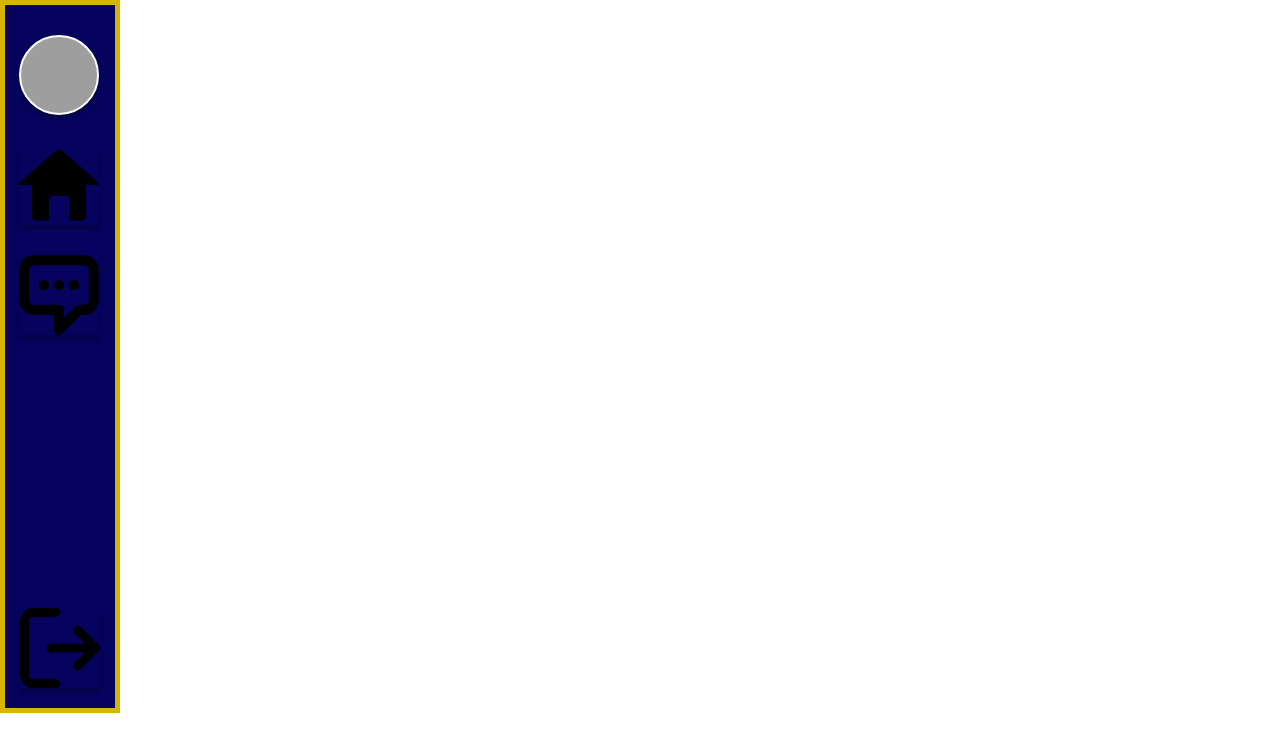
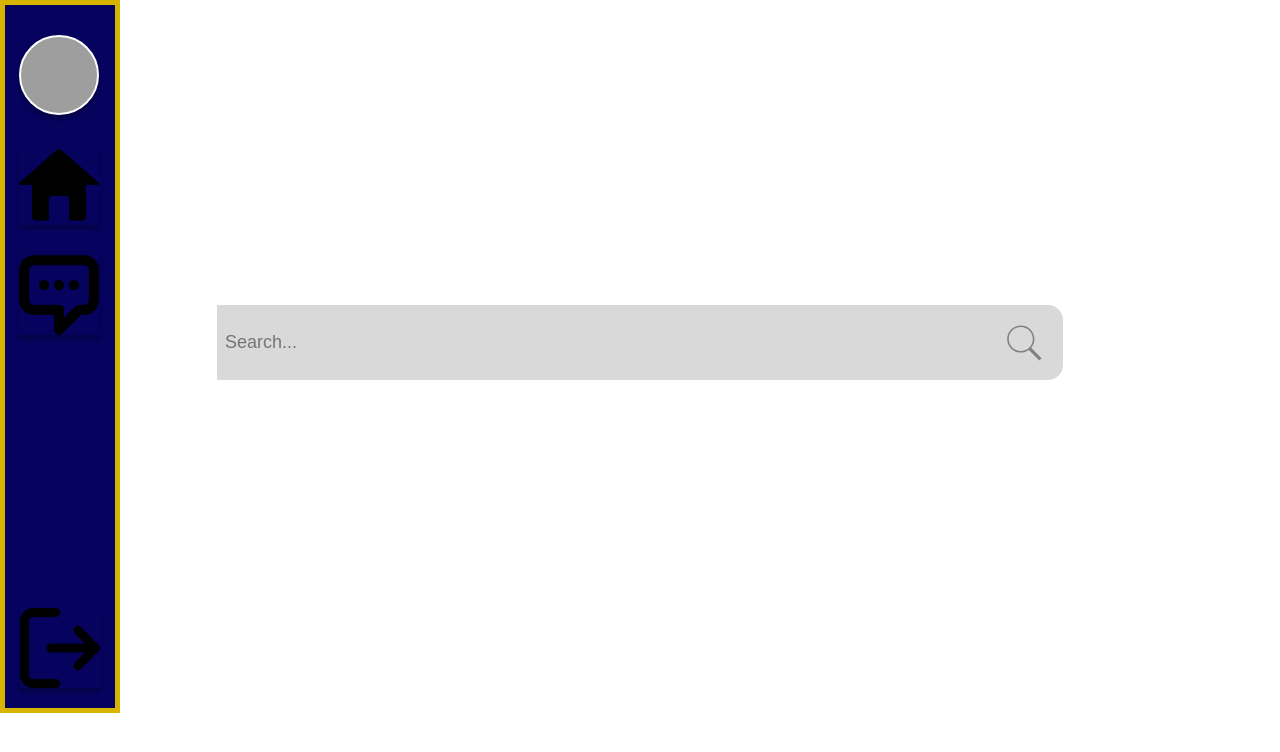
Before and after one commit to WVU-CS230-2024-01-Group02/WVURide, a React (Create React App) app: page /home in a window 1280 px wide. Shown: the top 752 px of the page. Built offline with nearby package versions, Linux system fonts and the light colour scheme; grey boxes are pictures that could not be loaded.

Commit message:
Animations on buttons and search bar input implemented.

```diff
--- a/src/Components/HomePage.css
+++ b/src/Components/HomePage.css
@@ -1,3 +1,5 @@
+@import url('https://fonts.googleapis.com/css2?family=Noto+Sans:wght@400;700&display=swap');
+
 body {
     overflow: hidden;
     color: white;
@@ -63,8 +65,8 @@ body {
     box-shadow: 0px 4px 4px 0px #00000040;
     border: none;
     outline: none;
-    top: 70px; /* Adjust distance from the top */
-    left: 35%; /* Adjust horizontal position */
+    top: 70px;
+    left: 35%;
     background-color: transparent;
     transform: translateX(-50%);
     transition: transform 0.3s ease;
@@ -97,3 +99,56 @@ body {
     transform: scale(1.05);
     cursor: pointer;
 }
+
+.search-container {
+    position: absolute;
+    top: 50%;
+    left: 50%;
+    transform: translate(-50%, -100%);
+    text-align: center;
+
+}
+
+.search-bar {
+    display: flex;
+    align-items: center;
+    justify-content: center;
+    margin-bottom: 20px;
+    border: 1px solid #05035D;
+    border-radius: 0 15px 15px 0;
+    background-color: #d9d9d9;
+    border: none;
+    width: 846px;
+    height: 75px;
+}
+
+.search-input {
+    width: 300px;
+    height: 40px;
+    padding: 0 10px;
+    border: 1px solid #ccc;
+    border-radius: 20px;
+    outline: none;
+    background: none;
+}
+
+.search-btn {
+    position: relative;
+    width: 40px;
+    height: 40px;
+    background-image: url('Assets/search-vec.svg');
+    background-color: transparent;
+    background-size: cover;
+    background-repeat: no-repeat;
+    background-position: center;
+    border: none;
+    outline: none;
+    margin-left: 10px;
+    cursor: pointer;
+    right: 20px;
+    opacity: 0.4;
+}
+
+.search-btn:hover {
+    transform: scale(1.1);
+}
--- a/src/Components/HomePage.js
+++ b/src/Components/HomePage.js
@@ -2,7 +2,7 @@ import React from "react";
 import "./HomePage.css";
 
 
-function HomePage () {
+function HomePage() {
     return (
         <div className="hp-container">
             <div className="blue-rect">
@@ -13,6 +13,12 @@ function HomePage () {
                     <button className="out-btn"></button>
                 </div>
             </div>
+            <div className="search-container">
+                <div className="search-bar">
+                    <input type="text" placeholder="Search..." className="search-input" />
+                    <button className="search-btn"></button>
+                </div>
+            </div>
         </div>
     );
 }
```
Also changed, not shown: src/Components/Assets/search-vec.svg (added), src/Components/Assets/search.png (added).
